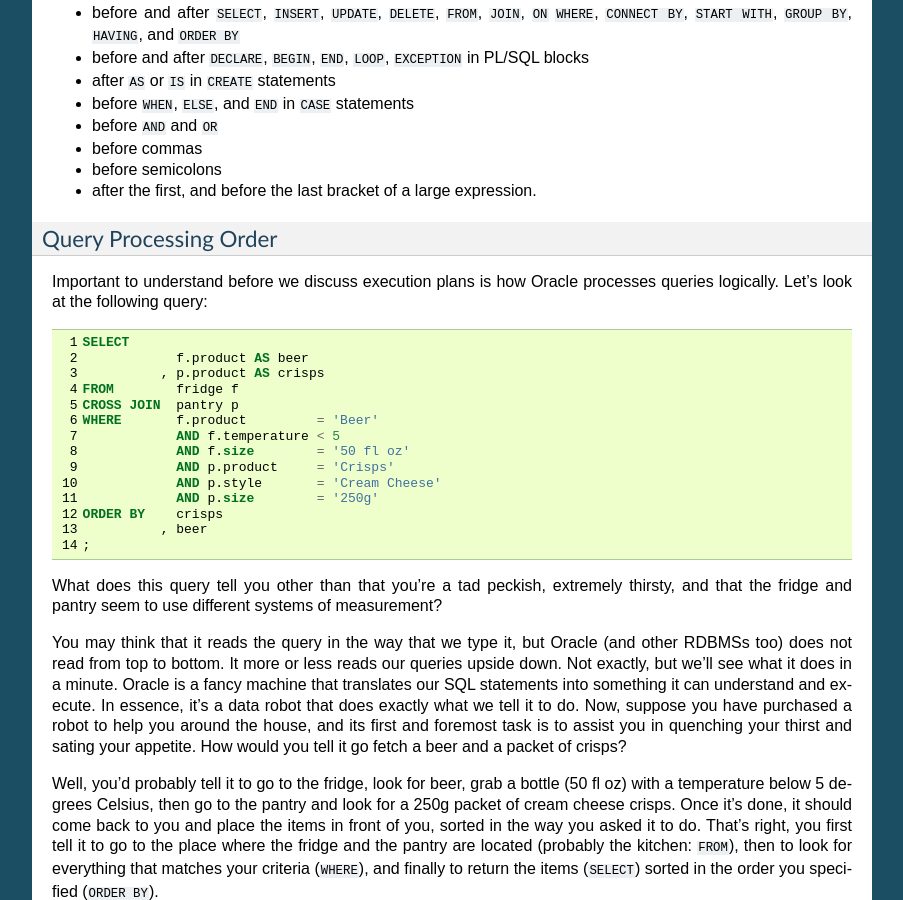
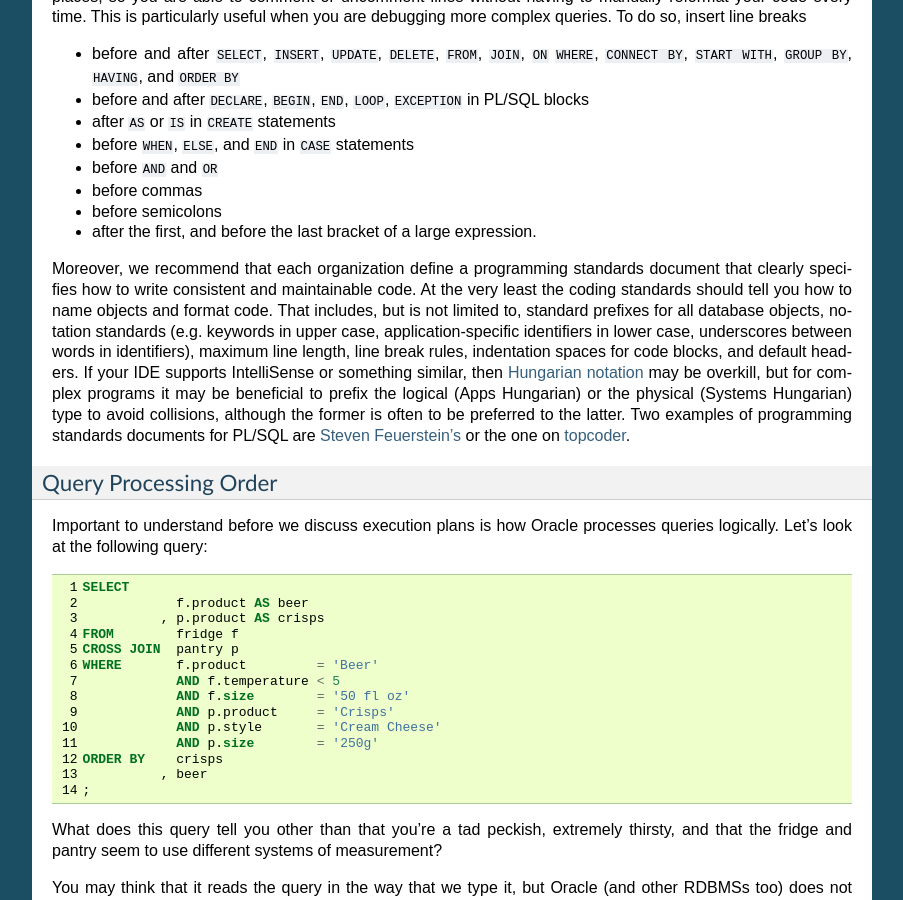
Before and after one commit to ianhellstrom/rtfd, a Sphinx documentation site: the page built from source/sql.rst, in a window 1280 px wide and 900 px high, scrolled down 5266 px. Shown: the whole window, without its empty margins (198-1101 px from the left). Built offline with Sphinx 7.4.7, drawn with Linux system fonts in a browser that asks for light colours; some of the changed text lies outside the part shown.

Commit message:
Added text on coding standards

```diff
--- a/source/conf.py
+++ b/source/conf.py
@@ -56,9 +56,9 @@
 # built documents.
 #
 # The short X.Y version.
-version = '0.1'
+version = '0.2'
 # The full version, including alpha/beta/rc tags.
-release = '0.1'
+release = '0.2'
 
 # The language for content autogenerated by Sphinx. Refer to documentation
 # for a list of supported languages.
--- a/source/sql/basics.rst
+++ b/source/sql/basics.rst
@@ -183,11 +183,21 @@
 * before semicolons
 * after the first, and before the last bracket of a large expression.
 
+Moreover, we recommend that each organization define a programming standards document that clearly specifies how to write consistent and maintainable code.
+At the very least the coding standards should tell you how to name objects and format code.
+That includes, but is not limited to, standard prefixes for all database objects, notation standards (e.g. keywords in upper case, application-specific identifiers in lower case, underscores between words in identifiers), maximum line length, line break rules, indentation spaces for code blocks, and default headers.
+If your IDE supports IntelliSense or something similar, then  `Hungarian notation`_ may be overkill, but for complex programs it may be beneficial to prefix the logical (Apps Hungarian) or the physical (Systems Hungarian) type to avoid collisions, although the former is often to be preferred to the latter.
+Two examples of programming standards documents for PL/SQL are `Steven Feuerstein's`_  or the one on `topcoder`_.
+
 .. _Database Documenter: http://www.xsql.com/products/database_documenter/
 .. _SchemaSpy: http://schemaspy.sourceforge.net/
 .. _online formatter: http://www.dpriver.com/pp/sqlformat.htm
 .. _DBA Oracle: http://www.dba-oracle.com/t_sql_statements_formatting.htm
 .. _any longer: http://www.dba-oracle.com/oracle_tips_null_idx.htm
+.. _Hungarian notation: http://programmers.stackexchange.com/a/39874
+.. _Steven Feuerstein's: http://www.toadworld.com/platforms/oracle/w/wiki/8245.plsql-standards.aspx
+.. _topcoder: http://www.topcoder.com/i/development/uml/Oracle_PLSQL_Coding_Guidelines.pdf
+
 
 .. _sql-proc-order:
 
@@ -273,7 +283,7 @@
 Once your SQL statement has passed both checks with flying colours, your statement receives a SQL ID and (MD5) hash value.
 The hash value is based on the first `few hundred characters`_ of your statement, so hash collisions can occur, especially for long statements.
 
-You can find out the SQL ID and hash value of your SQL statement by querying ``V$SQL``.
+You can find out the SQL ID and hash value of your SQL statement by querying ``v$sql``.
 To make life easier it is often best to add a comment unique to your statement, for instance ``SELECT /* my_custom_comment */ last_name, first_name FROM people``.
 Then you can simply look for your query from ``V$SQL``:
 
--- a/source/sql/intro.rst
+++ b/source/sql/intro.rst
@@ -42,7 +42,7 @@
 * There are three inequality comparison operators in Oracle: ``<>``, which is the standard operator, ``!=``, which most databases accept too, and ``^=``, which happens to be supported by IBM DB2 but not by Microsoft SQL Server, for instance.
 
 We could go on with our list but you probably get the message: even if you stick to the ANSI SQL standard as much as possible, you may not end up with portable code.
-Anyway, portability is by no means necessary: if you spend all your days working with Oracle databases, why care about ``NVL(...)`` not being understood by SQL Server? `Joe Celko's books`_ are great if you are interested in ANSI-compliant SQL tips and tricks.
+Anyway, portability is by no means necessary: if you spend all your days working with Oracle databases, why care about ``NVL(...)`` not being understood by SQL Server? `Joe Celko's books`_ are great if you are interested in ANSI-compliant SQL tips and tricks. `SQL Performance Explained`_ by Markus Winand as well as his website `Use the Index, Luke!`_ come highly recommended for those who seek performance tweaking techniques for multiple database platforms.
 
 As we have said before, we shall assume that you have knowledge of and considerable experience with SQL and Oracle.
 If not, you can read on but we do not recommend it.
@@ -61,6 +61,8 @@
 .. _12c: http://www.oracle-base.com/articles/12c/row-limiting-clause-for-top-n-queries-12cr1.php#top-n
 .. _row limiting clause: http://docs.oracle.com/cd/E16655_01/server.121/e17209/statements_10002.htm#SQLRF55631
 .. _Joe Celko's books: http://www.amazon.com/Joe-Celko/e/B000ARBFVQ
+.. _SQL Performance Explained: http://sql-performance-explained.com
+.. _Use the Index, Luke!: http://use-the-index-luke.com
 
 .. [Codd69] *Derivability, Redundancy, and Consistency of Relations Stored in Large Data Banks*, E.F. Codd, IBM Research Report, 1969.
 .. [Codd70] *A relational model of data for large shared data banks*, E.F. Codd, Communication of the ACM, Vol. 13, pp. 377—387, 1970. DOI: `10.1145/362384.362685 <http://dx.doi.org/10.1145%2F362384.362685>`_.
```
